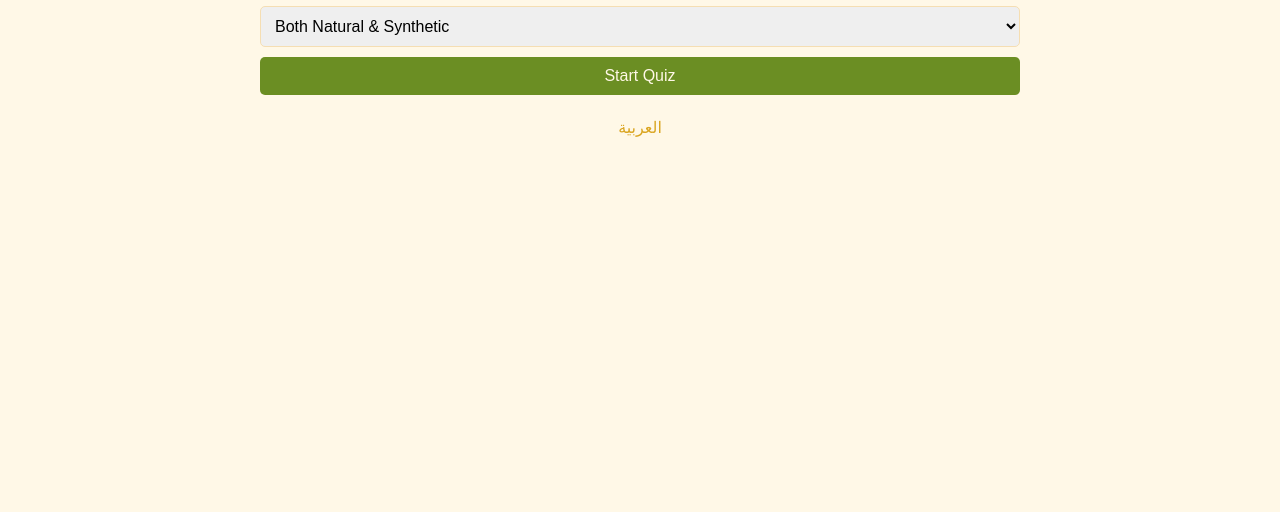
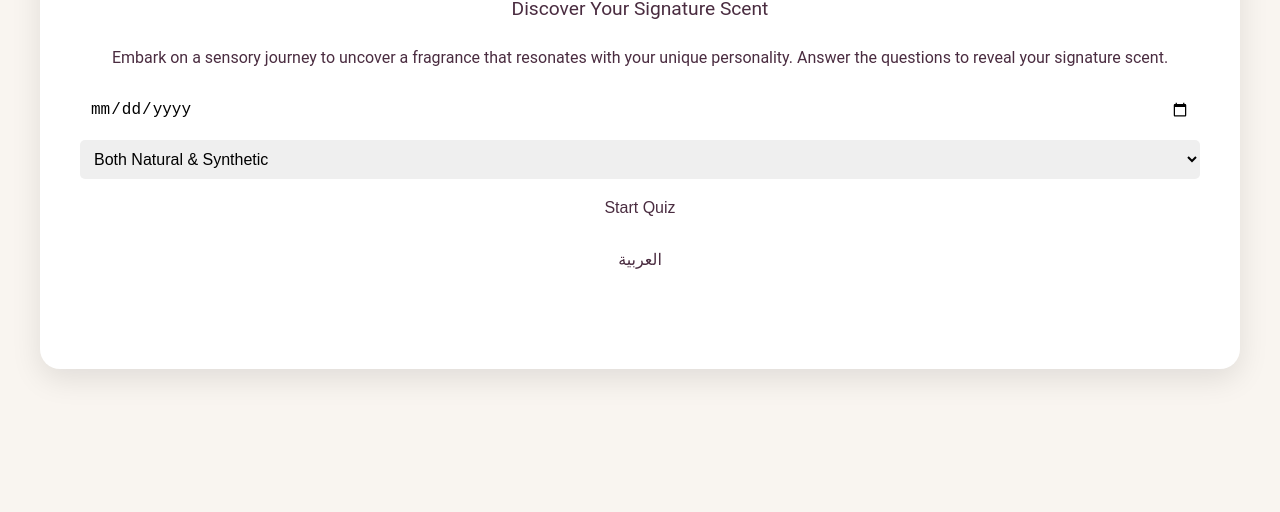
Before and after one commit to salyafei/signature-perfume-generator, a plain HTML site: page index2.html in a window 1280 px wide. Shown: the part 288-800 px from the top of the page. Drawn offline with nearby package versions, Linux system fonts and the light colour scheme.

Commit message:
Update index2.html

```diff
--- a/index2.html
+++ b/index2.html
@@ -9,31 +9,39 @@
 
     <style>
     :root {
-        --primary-green: #6B8E23; /* Olive green */
-        --cream-bg: #FFF8E7; /* Warm cream */
-        --accent-dark: #8B4513; /* Rich brown */
-        --neutral-light: #F5DEB3; /* Wheat */
-        --gold-highlight: #DAA520; /* Goldenrod */
+            --coral-rose: #ff6f61;
+            --deep-burgundy: #4a2c40;
+            --earthy-green: #3a5f3f;
+            --soft-white: #f9f5f0;
+            --light-coral: #ff8c82;
         }
 
         * {
             margin: 0;
             padding: 0;
             box-sizing: border-box;
-        font-family: 'Arial', sans-serif;
         }
 
         body {
-        background-color: var(--cream-bg);
-        color: var(--primary-green);
+            font-family: 'Roboto', sans-serif;
+            background: var(--soft-white);
+            color: var(--deep-burgundy);
             line-height: 1.6;
-        direction: ltr;
+            display: flex;
+            justify-content: center;
+            align-items: center;
+            min-height: 100vh;
+            padding: 20px;
         }
 
         .container {
-        max-width: 800px;
-        margin: 0 auto;
-        padding: 20px;
+            max-width: 1200px;
+            width: 100%;
+            background: #fff;
+            border-radius: 20px;
+            box-shadow: 0 10px 30px rgba(0, 0, 0, 0.1);
+            padding: 40px;
+            margin: auto;
         }
 
     .header {
```
Lines whose indentation alone changed are shown as unchanged.
